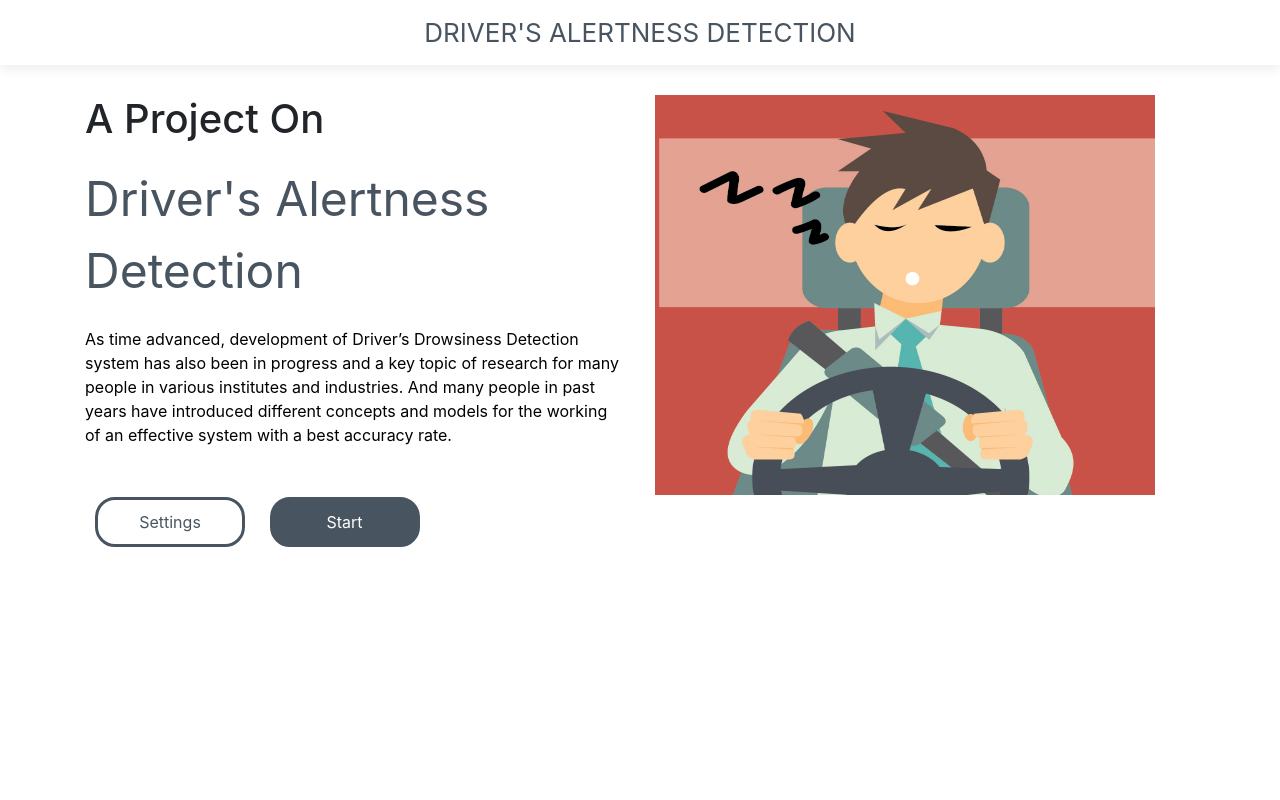
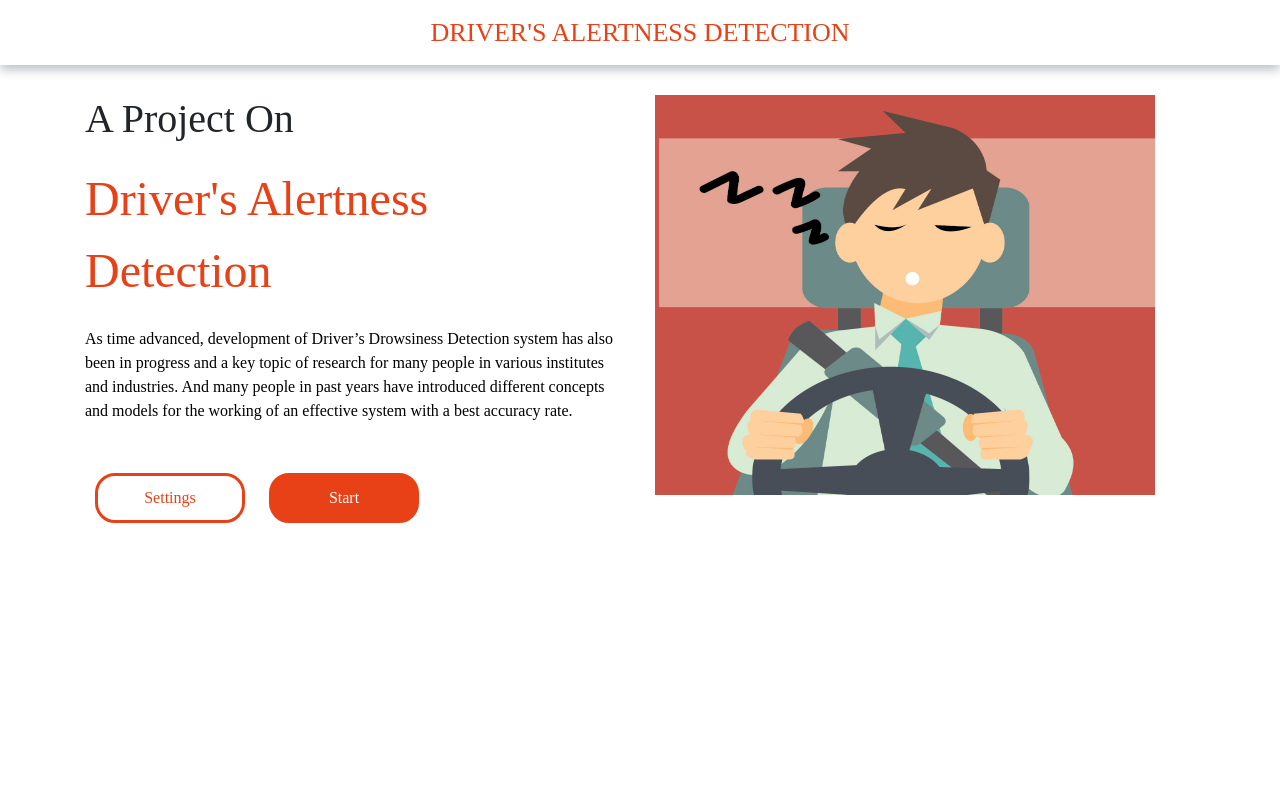
Before and after one commit to shivzy400/DriversAlertnessDetection, a Flask app: page / in a window 1280 px wide. Run offline with Flask 2, Linux system fonts and the light colour scheme; parts of the project's set-up code (start-up, migrations or seed data) failed here and were passed over; some libraries are stand-ins or nearby versions.

Commit message:
some more commit

```diff
--- a/camera.py
+++ b/camera.py
@@ -25,15 +25,15 @@ class VideoCamera(object):
 
     def __init__(self) :
         self.video = cv2.VideoCapture(0)
-        self.LOW_CONTRAST_THRESH = 0
+        self.LOW_CONTRAST_THRESH = 0.35
         self.EAR_THREASH_HOLD = 0.3
         self.EAR_FRAME_PIPLINE = 50
         self.DIVERSION_FRAME_TRESHHOLD = 50
         self.EYE_DIVERSION_COUNTER = 0
         self.DIVERSION_COUNTER = 0
         self.ALERTING = False
-        self.REST_ALERT_THRESH = 0
-        self.REST_ALERT_FRAME_THRESH = 0
+        self.REST_ALERT_THRESH = 4
+        self.REST_ALERT_FRAME_THRESH = 50
         self.ALERT_COUNTER = 0
         self.FRAME_COUNTER = 0
         self.message = ''
--- a/requirements.txt
+++ b/requirements.txt
@@ -2,12 +2,10 @@ numpy
 gunicorn==19.9.0
 pygame
 imutils
-opencv_python
-opencv-contrib-python
+opencv-contrib-python-headless
 dlib
 scipy
 argparse
 scikit-image
 flask
 flask-WTF==0.14.3
-flask-sqlalchemy
--- a/static/style.css
+++ b/static/style.css
@@ -1,6 +1,8 @@
 * {
     margin : 0;
     padding:0;
+    font-family: Ubuntu;
+
 }
 
 .header {
@@ -9,19 +11,19 @@
 }
 
 .navbar-style {
-    box-shadow: 0 5px 10px #efefef;
+    box-shadow: 0 5px 10px #bdc3c7;
     text-transform: uppercase;
 }
 
 .logo {
     height: 48px;
     padding:2px 10px;
-    color: #485460;
+    color: #e84118;
     font-size: 26px;
 
 }
 .logo:hover {
-    color: #1e272e;
+    color: #c23616;
     transition: 0.3s;
 }
 
@@ -31,13 +33,13 @@
 }
 
 li a {
-    color:#1e272e;
+    color:#c23616;
 }
 
 .big-text {
     font-size: 48px;
     margin:20px 0;
-    color: #485460;
+    color: #e84118;
 }
 
 .subtext {
@@ -56,28 +58,28 @@ a.btn {
 }
 
 a.btn-style {
-    background-color: #485460;
-    border: 3px solid #485460;
-    color : #ffffff
+    background-color: #e84118;
+    border: 3px solid #e84118;
+    color : #ffffff;
 }
 
 a.btn-style-outline {
-    background-color: white;
-    border: 3px solid #485460;
-    color : #485460
+    background-color: #ffffff;
+    border: 3px solid #e84118;
+    color : #e84118
 }
 
 a.btn-style:hover {
-    background-color: #1e272e;
-    border: 3px solid #1e272e;
+    background-color: #c23616;
+    border: 3px solid #c23616;
     box-shadow: 5px 5px 10px #999;
     transition: 0.2s;
     color : #ffffff;
 }
 
 a.btn-style-outline:hover {
-    background-color: #485460;
-    border: 3px solid #485460;
+    background-color: #e84118;
+    border: 3px solid #e84118;
     color : #ffffff;
     box-shadow: 5px 5px 10px #999;
     transition: 0.2s;
@@ -94,6 +96,8 @@ a.btn-style-outline:hover {
 
 .video-container {
     width:100%;
+    height: 100%;
+    border: 3px solid darkslategrey;
 }
 .video-container #video-frame {
     width: 100%;
@@ -109,15 +113,15 @@ a.btn-style-outline:hover {
   }
 
 a.btn-full {
-    background-color: #485460;
-    border: 3px solid #485460;
+    background-color: #e84118;
+    border: 3px solid #e84118;
     color : #ffffff;
     width: 99%;
 }
 
 a.btn-full:hover {
-    background-color: #1e272e;
-    border: 3px solid #1e272e;
+    background-color: #c23616;
+    border: 3px solid #c23616;
     box-shadow: 5px 5px 10px #999;
     transition: 0.2s;
     color : #ffffff;
--- a/templates/settings.html
+++ b/templates/settings.html
@@ -81,7 +81,7 @@
                             {% endif %}
                         </div>
                         <div class="form-group">
-                            {{ form.submit(class="btn btn-outline-secondary") }}
+                            {{ form.submit(class="btn btn btn-outline-danger") }}
                         </div>
                     </form>
                 </div>
```
Also changed, not shown: settings.db.
